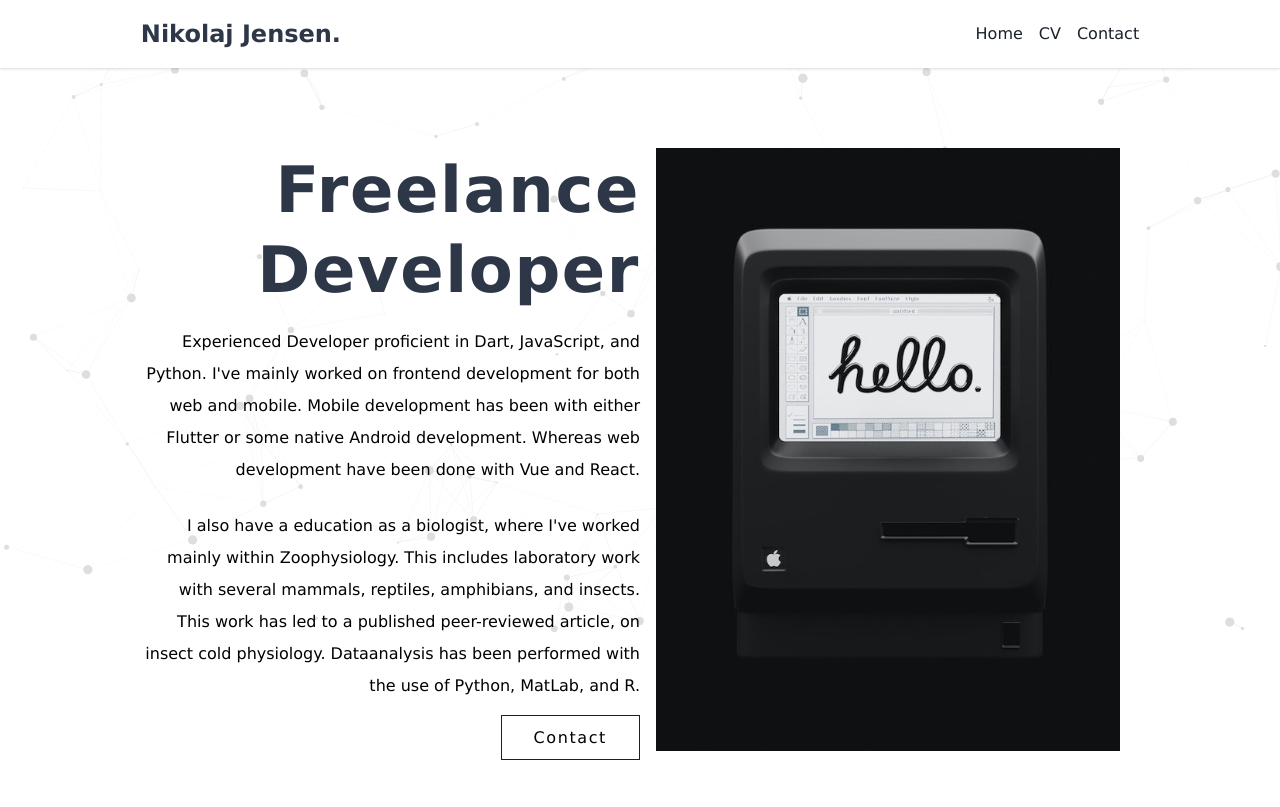
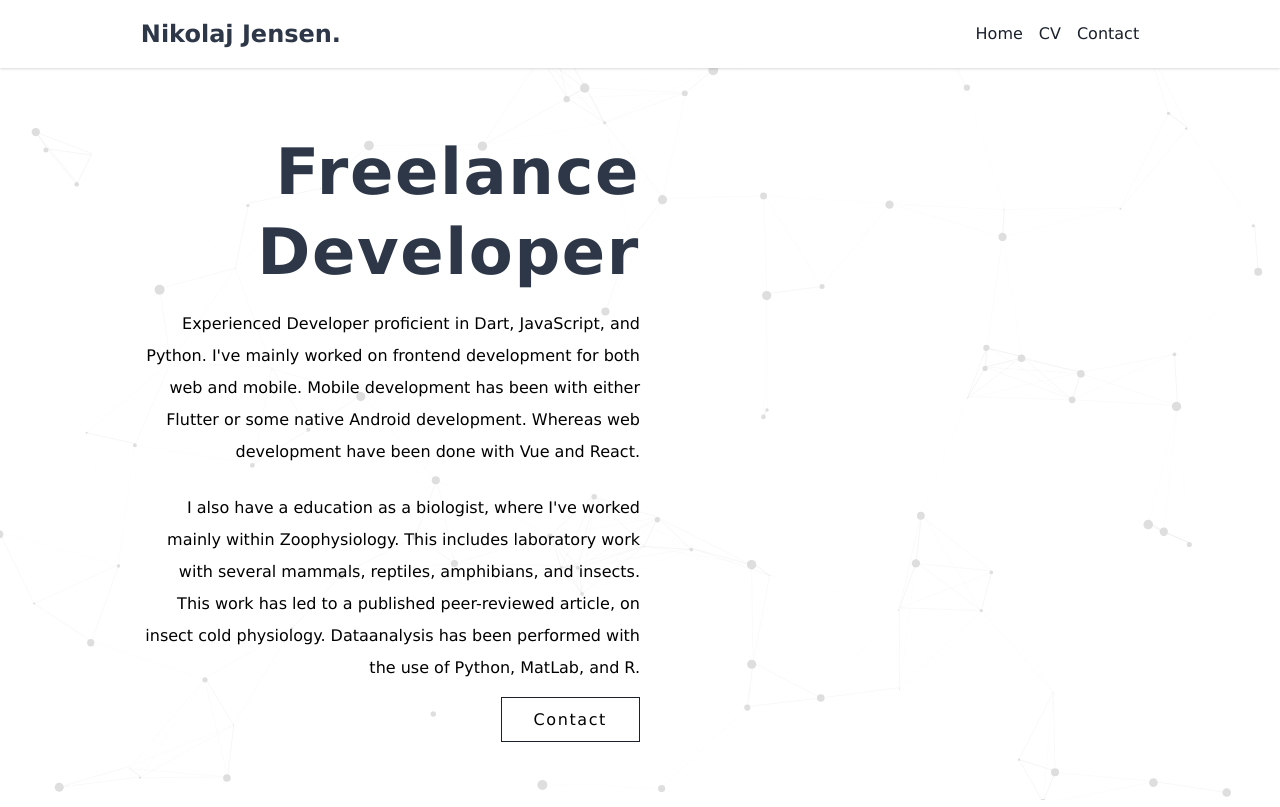
Before and after one commit to nikolajjsj/portfolio, a Nuxt app: page / in a window 1280 px wide. Built offline with nearby package versions, Linux system fonts and the light colour scheme.

Commit message:
Removed index.vue image

```diff
--- a/pages/index.vue
+++ b/pages/index.vue
@@ -3,12 +3,9 @@
     class="flex flex-col justify-center items-center m-auto pb-10 w-4/5 text-center max-w-6xl"
   >
     <client-only>
-      <Particles
-        class="index__particles"
-        :particles-number="100"
-        :move-speed="0.75"
-      />
+      <Particles class="index__particles h-screen" />
     </client-only>
+
     <section class="relative md:pt-16">
       <div
         class="w-auto flex flex-col mx-auto px-4 lg:flex-row lg:items-center"
@@ -41,13 +38,6 @@
             Contact
           </a>
         </div>
-
-        <img
-          class="w-full order-first p-4 lg:w-1/2 lg:order-last"
-          aria-hidden="true"
-          role="presentation"
-          src="~/assets/hello.jpg"
-        />
       </div>
     </section>
   </div>
```
Also changed, not shown: assets/hello.jpg (deleted).
